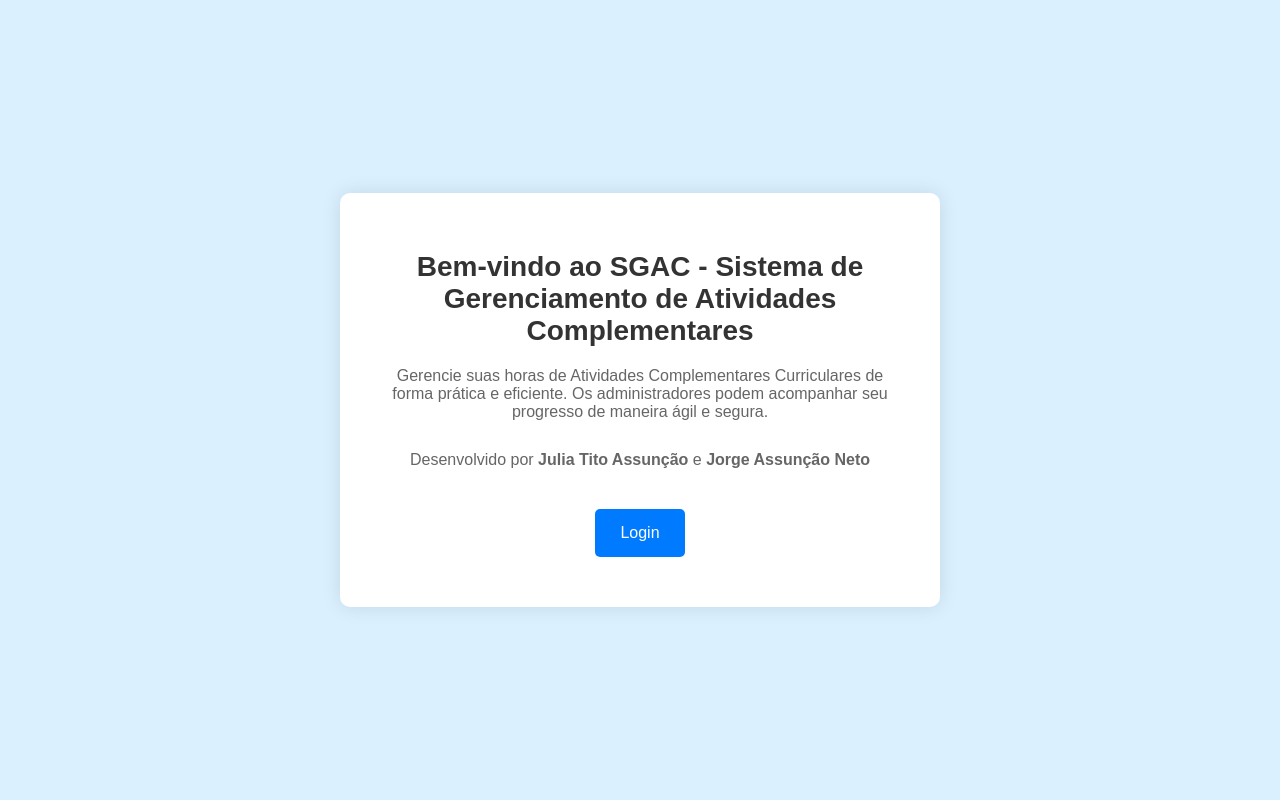
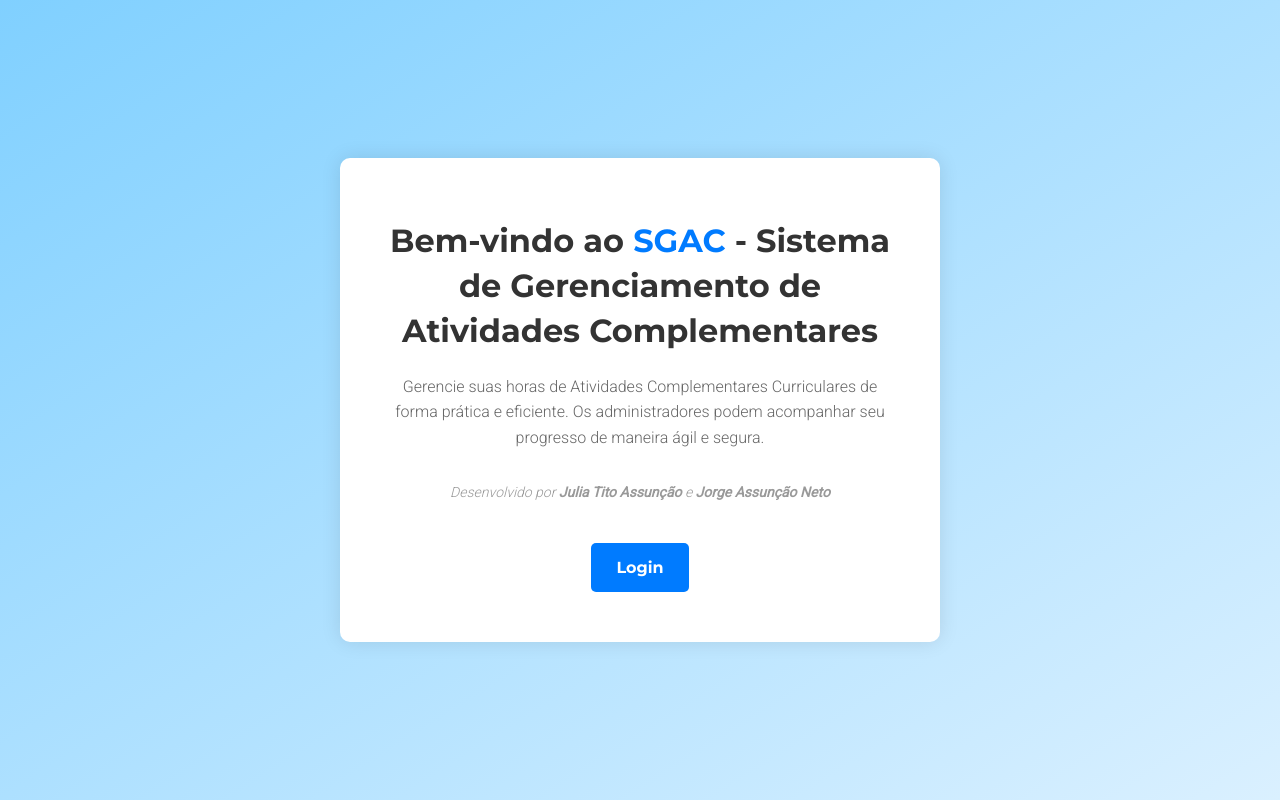
Before and after one commit to TryMySeMfQ/SGAC-UNEB, a PHP site: page /Public/welcome.html in a window 1280 px wide. Run offline with PHP 8.4, Linux system fonts and the light colour scheme.

Commit message:
:lipstick: feat: Estilização CSS das paginas

```diff
--- a/Public/CSS/login.css
+++ b/Public/CSS/login.css
@@ -1,5 +1,6 @@
 body {
     font-family: Arial, sans-serif;
+    background: linear-gradient(to bottom right, #80d0ff, #daf0ff); /* Gradiente */
     background-color: #f0f0f0;
     display: flex;
     justify-content: center;
--- a/Public/CSS/welcome.css
+++ b/Public/CSS/welcome.css
@@ -1,7 +1,7 @@
 /* Estilo básico */
 body {
-    font-family: Arial, sans-serif;
-    background-color: #daf0ff;
+    font-family: 'Roboto', Arial, sans-serif; /* Fonte principal */
+    background: linear-gradient(to bottom right, #80d0ff, #daf0ff); /* Gradiente */
     margin: 0;
     padding: 0;
     display: flex;
@@ -22,15 +22,30 @@
 }
 
 h1 {
-    font-size: 28px;
+    font-family: 'Montserrat', sans-serif; /* Fonte para títulos */
+    font-size: 32px; /* Aumenta o tamanho */
     color: #333;
     margin-bottom: 20px;
+    line-height: 1.4; /* Melhora a legibilidade */
+}
+
+h1 .highlight {
+    color: #007bff; /* Cor destacada */
+    font-weight: 700; /* Destaque com peso maior */
 }
 
 p {
     font-size: 16px;
+    font-weight: 300; /* Fonte leve para contraste */
     color: #666;
     margin-bottom: 30px;
+    line-height: 1.6; /* Melhora o espaçamento entre linhas */
+}
+
+p.credit {
+    font-size: 14px;
+    color: #999;
+    font-style: italic; /* Diferencia o crédito */
 }
 
 a {
@@ -38,6 +53,8 @@
     margin: 10px;
     padding: 15px 25px;
     font-size: 16px;
+    font-family: 'Montserrat', sans-serif; /* Uniformiza com o título */
+    font-weight: 700; /* Dá destaque ao botão */
     color: white;
     background-color: #007bff;
     border-radius: 5px;
```
